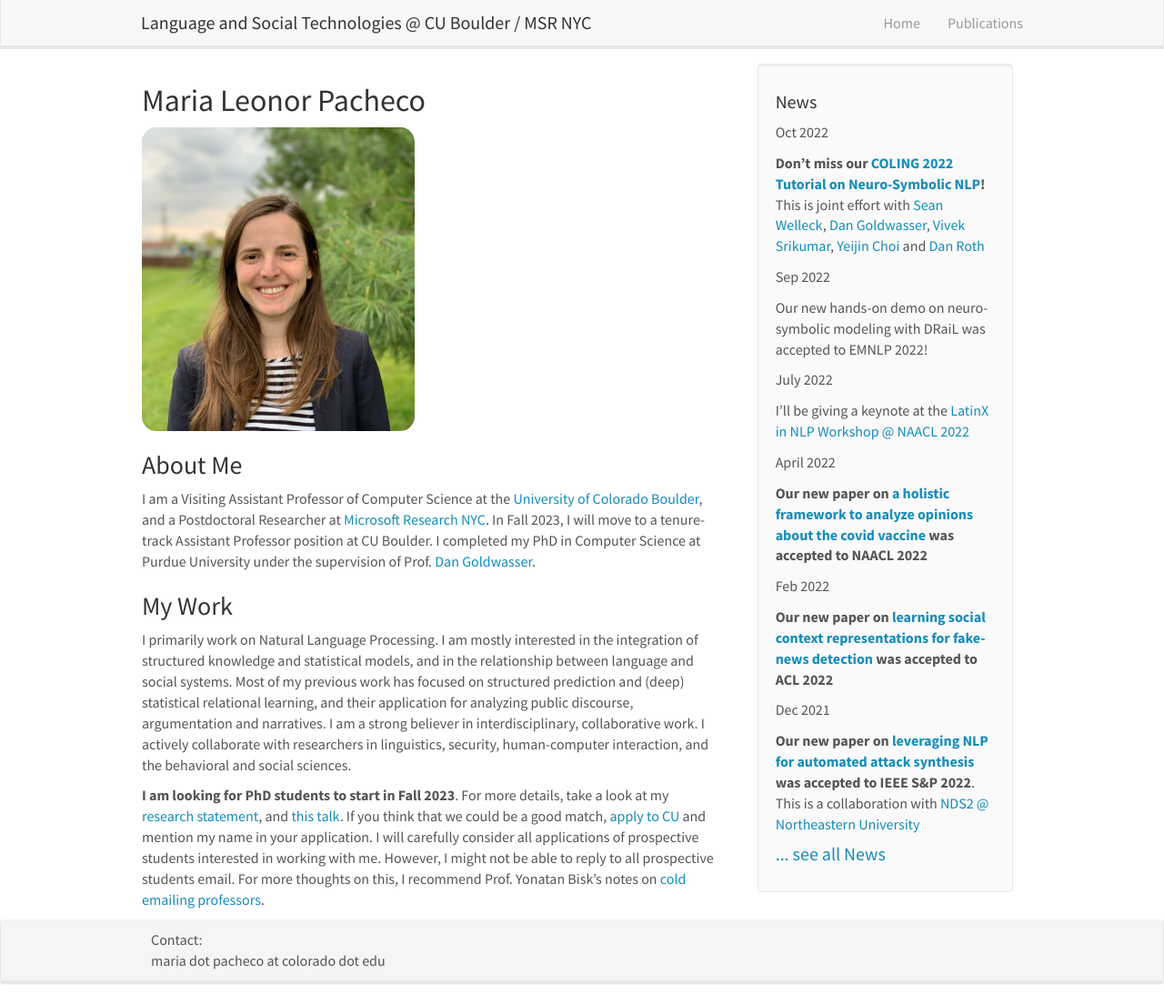
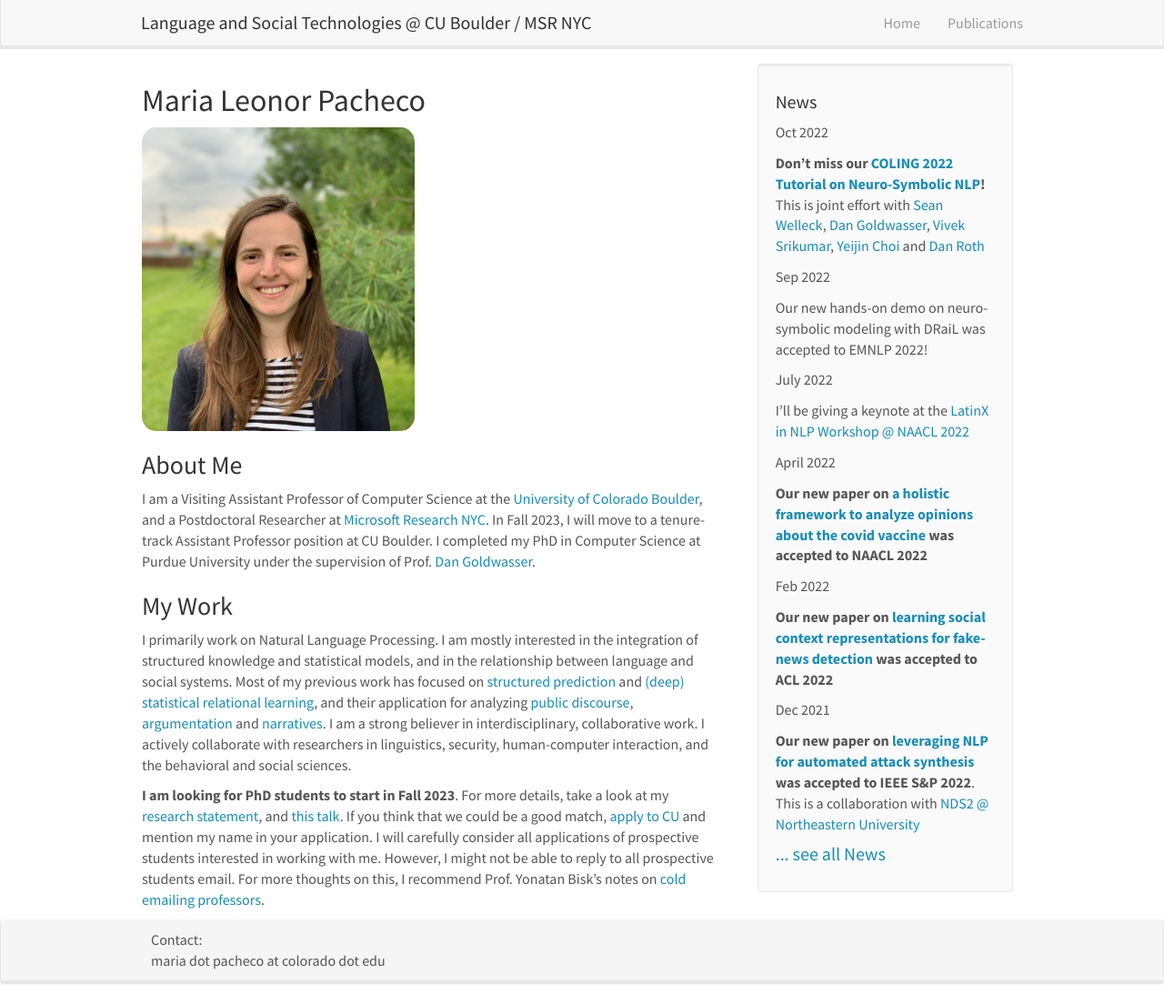
Before and after one commit to mlpacheco/mlpacheco.github.io, a Jekyll site: the page built from _pages/home.md, in a window 1280 px wide and 1104 px high. Shown: the whole window at 91% size. Built offline with Jekyll 4.4.1, drawn with Linux system fonts in a browser that asks for light colours; nearby versions of some CDN libraries; part of the change alters nothing that is shown.

```diff
--- a/_pages/home.md
+++ b/_pages/home.md
@@ -14,7 +14,7 @@ NYC](https://www.microsoft.com/en-us/research/lab/microsoft-research-new-york/).
 
 ### My Work
 
-I primarily work on Natural Language Processing. I am mostly interested in the integration of structured knowledge and statistical models, and in the relationship between language and social systems. Most of my previous work has focused on structured prediction and (deep) statistical relational learning, and their application for analyzing public discourse, argumentation and narratives. I am a strong believer in interdisciplinary, collaborative work. I actively collaborate with researchers in linguistics, security, human-computer interaction, and the behavioral and social sciences.
+I primarily work on Natural Language Processing. I am mostly interested in the integration of structured knowledge and statistical models, and in the relationship between language and social systems. Most of my previous work has focused on [structured prediction](https://aclanthology.org/2021.eacl-main.100/) and [(deep) statistical relational learning](https://aclanthology.org/2021.tacl-1.7/), and their application for analyzing [public discourse](https://aclanthology.org/2022.naacl-main.427/), [argumentation](https://aclanthology.org/2021.emnlp-main.783/) and [narratives](https://aclanthology.org/2020.findings-emnlp.446/). I am a strong believer in interdisciplinary, collaborative work. I actively collaborate with researchers in linguistics, security, human-computer interaction, and the behavioral and social sciences.
 
 
 **I am looking for PhD students to start in Fall 2023**. For more details, take a look at my [research statement](https://mlpacheco.github.io/files/mlpacheco_research_statement.pdf), and [this talk](https://www.youtube.com/watch?v=MMDD9kgVKJA). If you think that we could be a good match, [apply to CU](https://www.colorado.edu/cs/admissions/graduate-admissions/how-apply) and mention my name in your application. I will carefully consider all applications of prospective students interested in working with me. However, I might not be able to reply to all prospective students email. For more thoughts on this, I recommend Prof. Yonatan Bisk's notes on [cold emailing professors](https://yonatanbisk.com/emailing_professors.html).
```
